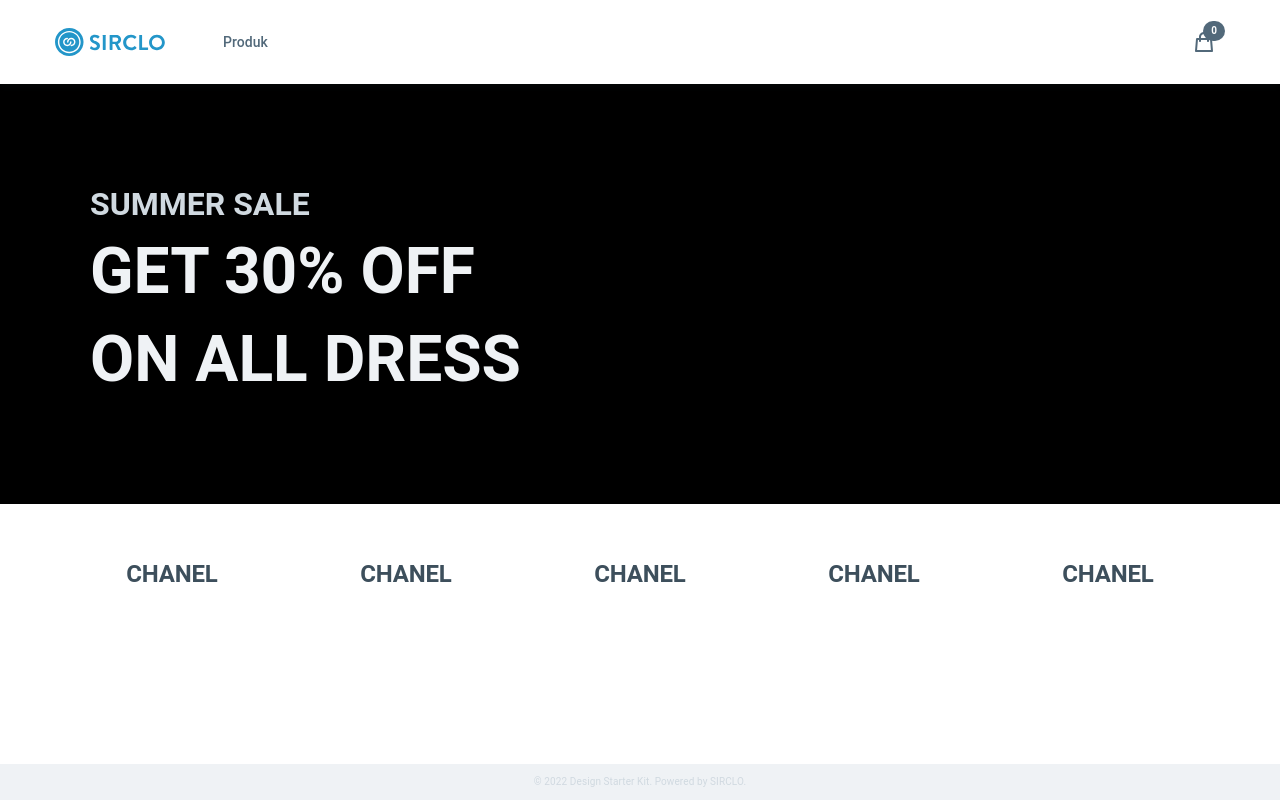
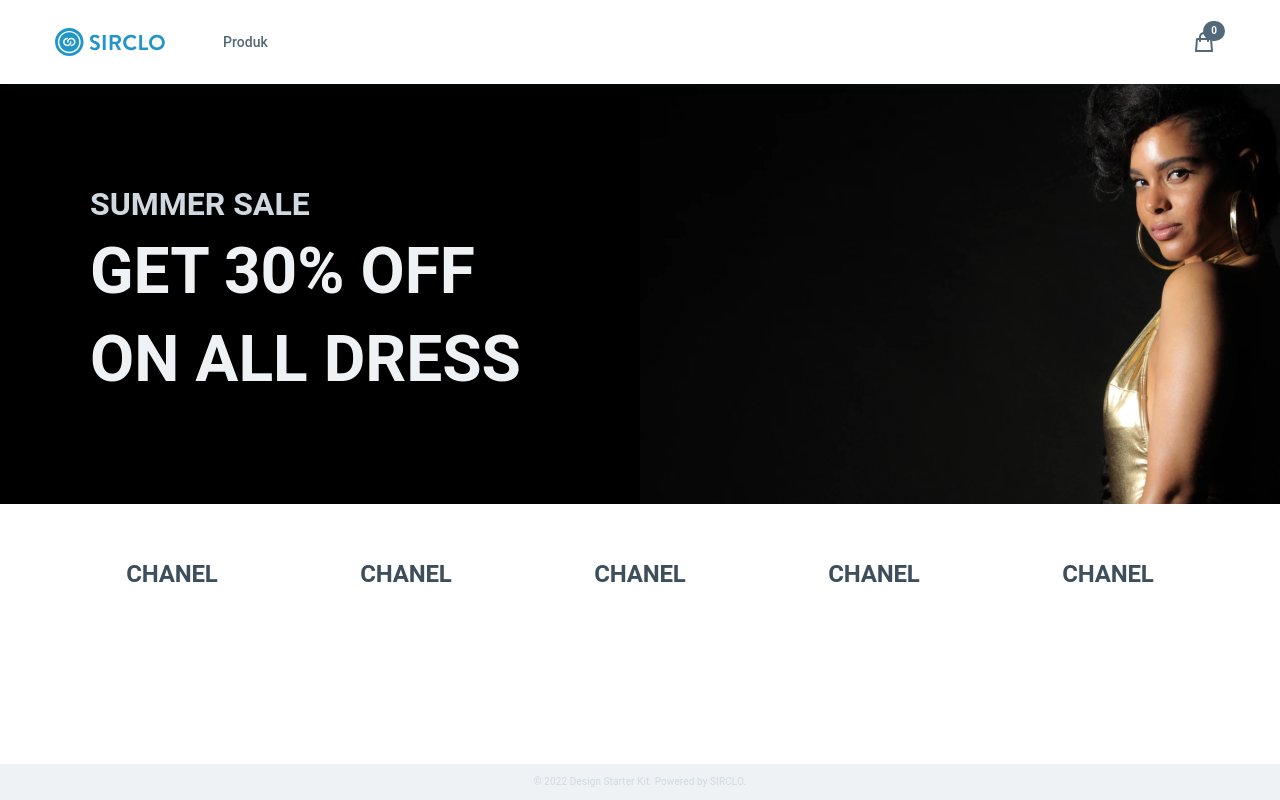
Before and after one commit to baguskna/frontend-relaxing, a React (Create React App) app: page / in a window 1280 px wide. Built offline with nearby package versions, Linux system fonts and the light colour scheme.

Commit message:
Fix banner image

```diff
--- a/src/components/layouts/banner/banner.scss
+++ b/src/components/layouts/banner/banner.scss
@@ -1,8 +1,13 @@
 @use "/src/shared/index" as *;
 
 .banner {
-  // background: linear-gradient(90deg, #000000 0%, #000000 69.37%, #000000 89.11%, rgba(0, 0, 0, 0) 100%);
   background-color: $black-0;
+}
+
+.banner__content {
+  display: flex;
+  overflow: hidden;
+  position: relative;
 }
 
 .banner__content-copy {
@@ -11,6 +16,16 @@
 
   @include bp(m) {
     padding: 96px 90px 100px;
+  }
+}
+
+.banner__content-img {
+  background-image: url("../../../icons/icon-banner-mobile.svg");
+  background-repeat: no-repeat;
+  width: 50%;
+
+  @include bp(s) {
+    background-image: url("../../../icons/icon-banner-desktop.svg");
   }
 }
 
--- a/src/components/layouts/banner/banner.tsx
+++ b/src/components/layouts/banner/banner.tsx
@@ -14,12 +14,7 @@
             On all dress
           </h1>
         </div>
-        <div className="banner__content-img">
-          {/* <picture> */}
-          {/* <img src="/src/images/img-banner-mobile.png" alt="" />
-          <img src="/src/images/img-banner-desktop.png" alt="" /> */}
-          {/* </picture> */}
-        </div>
+        <div className="banner__content-img"></div>
       </div>
     </div>
   );
```
